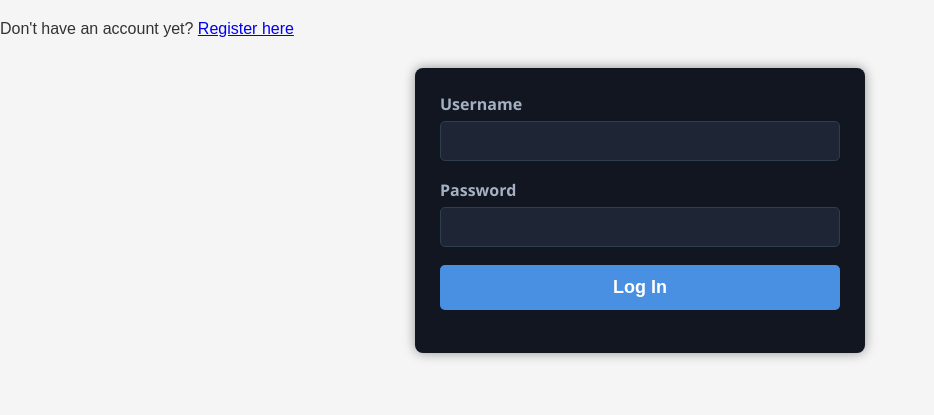
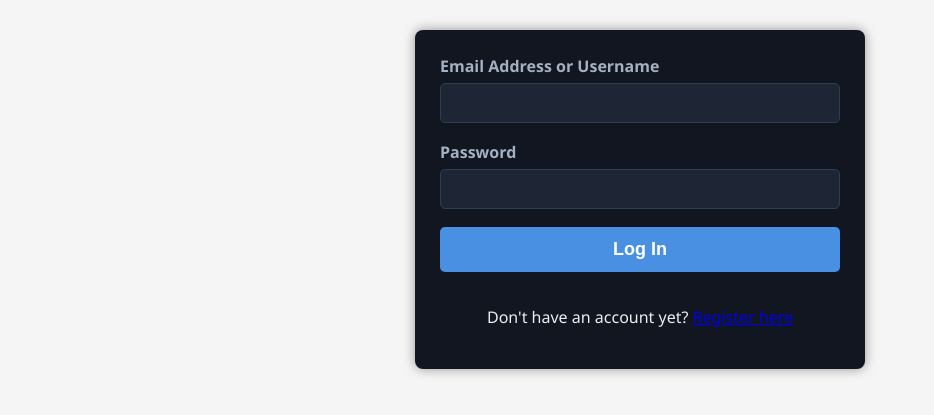
Before and after one commit to lra2001/igospace, a Flask app: page /login in a window 1280 px wide. Shown: the part 112-527 px from the top of the page, without its empty margins (0-934 px from the left). Run offline with Flask 3, Linux system fonts and the light colour scheme.

Commit message:
update log in
- Update login form to allow user to log in using either email or username
- add new products
- Update login page/form/styling

```diff
--- a/app.py
+++ b/app.py
@@ -77,9 +77,9 @@ def login():
     next_page = request.args.get('next')
 
     if request.method == "POST":
-        username = request.form["username"]
+        identifier = request.form["username"]
         password = request.form["password"]
-        user = User.query.filter_by(username=username).first()
+        user = User.query.filter((User.username == identifier) | (User.email == identifier)).first()
 
         if user and bcrypt.check_password_hash(user.password, password):
             login_user(user)
--- a/static/css/style.css
+++ b/static/css/style.css
@@ -252,6 +252,10 @@ nav {
     box-shadow: 0 4px 8px rgba(0, 0, 0, 0.2);
 }
 
+.register {
+    text-align: center;
+}
+
 form {
     max-width: 400px;
     margin: 30px auto;
--- a/templates/login.html
+++ b/templates/login.html
@@ -5,12 +5,12 @@
 {% endblock %}
 
 {% block content %}
-<p>Don't have an account yet? <a href="{{ url_for('register') }}">Register here</a></p>
 <form method="post">
-  <label for="username">Username</label>
+  <label for="username">Email Address or Username</label>
   <input name="username" id="username" required>
   <label for="password">Password</label>
   <input type="password" name="password" id="password" required>
   <input type="submit" value="Log In">
+  <p class="register">Don't have an account yet? <a href="{{ url_for('register') }}">Register here</a></p>
 </form>
 {% endblock %}
```
Also changed, not shown: static/images/mars_suit_men.jpg (renamed from static/images/mars_suit.jpg), static/images/mars_suit_women.jpg (added), static/images/zero_g_helmet_men.jpg (renamed from static/images/zero_g_helmet.jpg), static/images/zero_g_helmet_women.jpg (added).
